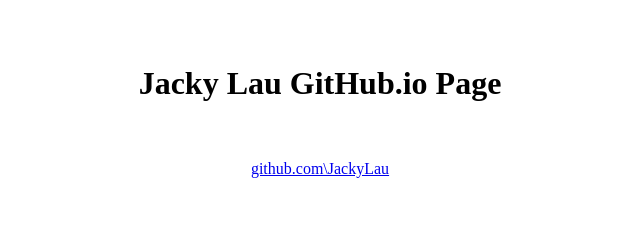
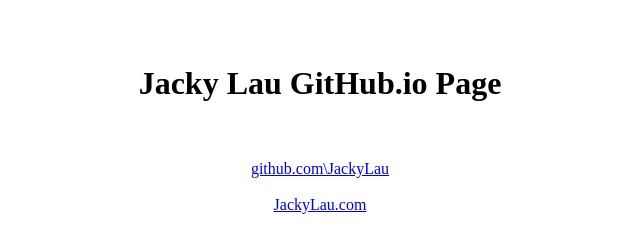
Before and after one commit to JackyLau/JackyLau.github.io, a plain HTML site: page index.html in a window 1280 px wide. Shown: the whole page, without its empty margins (320-960 px from the left). Drawn offline with Linux system fonts and the light colour scheme.

Commit message:
Fixed the Web-Link Error

```diff
--- a/index.html
+++ b/index.html
@@ -8,7 +8,7 @@
 </hr>
 <a href="http:\\github.com\JackyLau">github.com\JackyLau</a>
 </br></br>
-<a href="http:\\www.jackylau.com</a>
+<a href="http:\\www.jackylau.com">JackyLau.com</a>
 </center>
 </body>
 </html>
```
